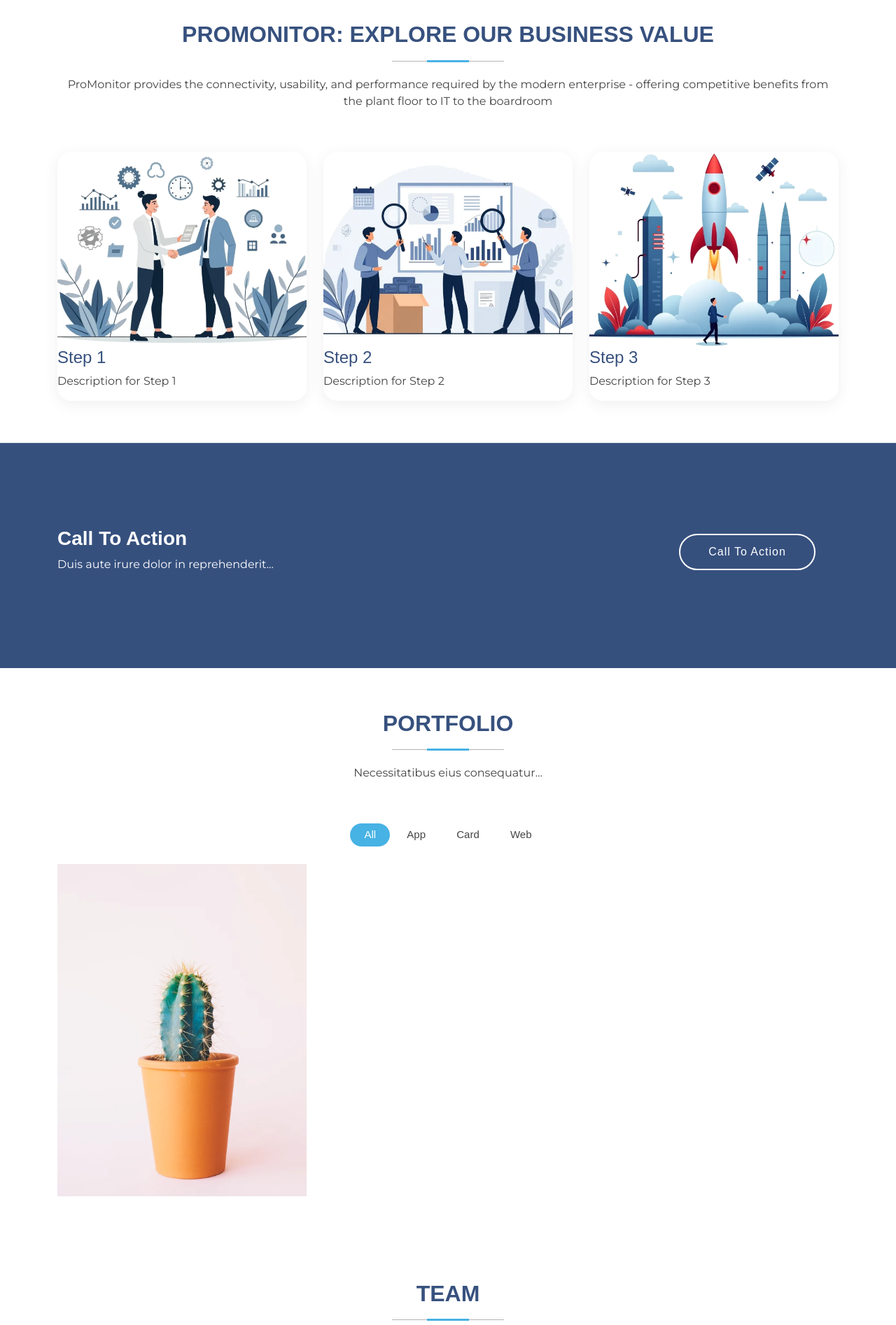
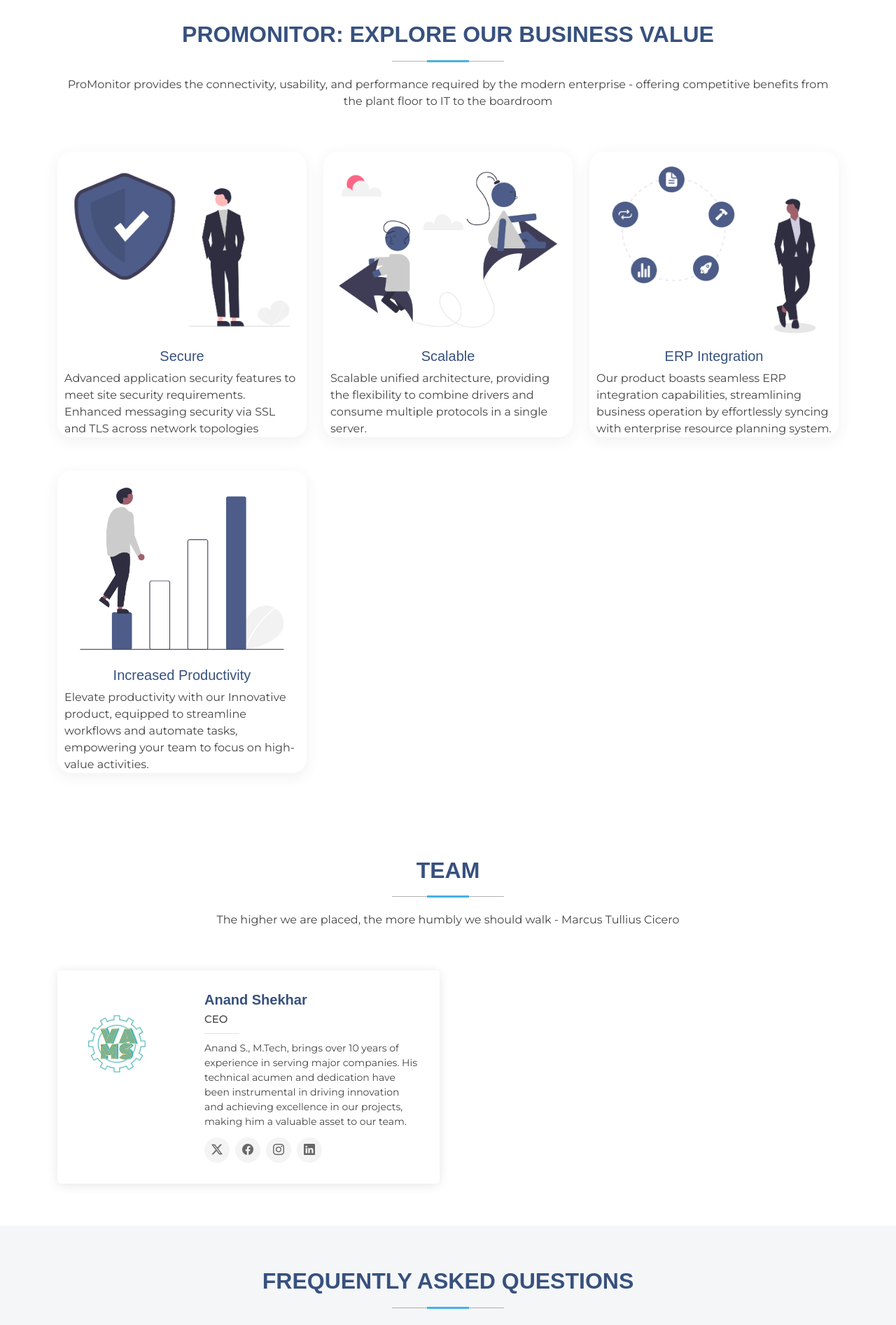
Before and after one commit to vams-mechatronica/website, a Django app: page / in a window 1280 px wide. Shown: the part 2600-4494 px from the top of the page at 70% size. Run offline with Django 4.2, Linux system fonts and the light colour scheme; data comes from the database, SQL or seed files in the repository; both versions use the stored data as it was after the commit; some libraries are stand-ins or nearby versions.

Commit message:
ADD index.html

```diff
--- a/home/admin.py
+++ b/home/admin.py
@@ -1,7 +1,11 @@
 from django.contrib import admin
-from .models import Index, FAQ
+from .models import Index, FAQ, Team
 
 # Register your models here.
 @admin.register(Index)
 class IndexAdmin(admin.ModelAdmin):
     pass
+
+@admin.register(Team)
+class TeamAdmin(admin.ModelAdmin):
+    pass
--- a/home/views.py
+++ b/home/views.py
@@ -1,5 +1,5 @@
 from django.shortcuts import render
-from .models import Index
+from .models import Index, Team
 
 # Create your views here.
 def home(request):
@@ -8,10 +8,15 @@
 def index(request):
     index_items = Index.objects.filter(name__icontains='VAMS').latest('updated_at')
     about_items = Index.objects.filter(name='about_us').latest('updated_at')
+    about_right_items = Index.objects.filter(name='index-about-right').latest('updated_at')
     about_bullet_items = Index.objects.filter(name='about_us_bullets')
     service_items = Index.objects.filter(name='services').latest('updated_at')
+    index_promonitor_2 = Index.objects.filter(name='index-promonitor-2').latest('updated_at')
+    index_promonitor_3 = Index.objects.filter(name='index-promonitor-3').latest('updated_at')
     promonitor_items = Index.objects.filter(name='index-promonitor').latest('updated_at')
     promonitor_feature_items = Index.objects.filter(name='promonitor-features')
+    team_items_member  =  Team.objects.all()
+    team_items = Index.objects.filter(name="index-team").latest('updated_at')
     context = {
         "index": {
             "company_name": index_items.name,
@@ -22,71 +27,64 @@
             "title": about_items.name,
             "description": about_items.description,
             "bullets":[{'description':item.description} for item in about_bullet_items]
-        },"services": {
+        },
+        "about_right": {"description":about_right_items.description},
+        "index_about_2":index_promonitor_2,
+        "index_about_3":index_promonitor_3,
+        "services": {
             "title": service_items.name,
             "description": service_items.description,
         },"promonitor":{
             "title": promonitor_items.name,
             "slogan": promonitor_items.slogan,
             "description": promonitor_items.description,
-        },"promonitor_features":[{'description':item.description} for item in promonitor_feature_items],
+        },"promonitor_features":promonitor_feature_items,
         "call_to_action": {
             "title": "Call To Action",
             "description": "Duis aute irure dolor in reprehenderit...",
             "link": "#"
         },
-        "portfolio": {
-            "title": "Portfolio",
-            "description": "Necessitatibus eius consequatur...",
-            "categories": [
-                {"name": "App", "slug": "app"},
-                {"name": "Card", "slug": "product"},
-                {"name": "Web", "slug": "branding"}
-            ],
-            "items": [
-                {
-                    "title": "App 1",
-                    "description": "Lorem ipsum dolor sit",
-                    "image": "assets/img/portfolio/portfolio-portrait-1.webp",
-                    "category": {"slug": "app"},
-                    "details_link": "portfolio-details.html"
-                },
-                # Add more items...
-            ]
+        # "portfolio": {
+        #     "title": "Portfolio",
+        #     "description": "Necessitatibus eius consequatur...",
+        #     "categories": [
+        #         {"name": "App", "slug": "app"},
+        #         {"name": "Card", "slug": "product"},
+        #         {"name": "Web", "slug": "branding"}
+        #     ],
+        #     "items": [
+        #         {
+        #             "title": "App 1",
+        #             "description": "Lorem ipsum dolor sit",
+        #             "image": "assets/img/portfolio/portfolio-portrait-1.webp",
+        #             "category": {"slug": "app"},
+        #             "details_link": "portfolio-details.html"
+        #         },
+        #         # Add more items...
+        #     ]
+        # },
+        "team": {
+            "title": team_items.slogan,
+            "description": team_items.description,
+            "members": team_items_member
         },
-        "team": {
-            "title": "Team",
-            "description": "Necessitatibus eius consequatur...",
-            "members": [
-                {
-                    "name": "Walter White",
-                    "position": "CEO",
-                    "bio": "Explicabo voluptatem...",
-                    "image": "assets/img/person/person-m-7.webp",
-                    "twitter": "#",
-                    "facebook": "#",
-                    "instagram": "#",
-                    "linkedin": "#"
-                },
-                # Add more members...
-            ]
-        },
-        "pricing": {
-            "title": "Pricing",
-            "description": "Necessitatibus eius consequatur...",
-            "plans": [
-                {
-                    "name": "Free Plan",
-                    "price": "0",
-                    "features": [
-                        {"text": "Quam adipiscing vitae proin", "available": True},
-                        {"text": "Pharetra massa ultricies", "available": False}
-                    ],
-                    "link": "#"
-                },
-                # Add more plans...
-            ]
-        },'faqs': [
+        # "pricing": {
+        #     "title": "Pricing",
+        #     "description": "Necessitatibus eius consequatur...",
+        #     "plans": [
+        #         {
+        #             "name": "Free Plan",
+        #             "price": "0",
+        #             "features": [
+        #                 {"text": "Quam adipiscing vitae proin", "available": True},
+        #                 {"text": "Pharetra massa ultricies", "available": False}
+        #             ],
+        #             "link": "#"
+        #         },
+        #         # Add more plans...
+        #     ]
+        # },
+        'faqs': [
             {'question': 'Non consectetur...', 'answer': 'Feugiat pretium...'},
             # Add more FAQ items here...
         ],
--- /dev/null
+++ b/requirements.txt
@@ -0,0 +1,4 @@
+asgiref==3.8.1
+Django==4.1
+pillow==11.1.0
+sqlparse==0.5.3
--- a/static/assets/css/main.css
+++ b/static/assets/css/main.css
@@ -1274,7 +1274,7 @@
 .work-process .steps-image img {
   width: 100%;
   height: 100%;
-  object-fit: cover;
+  object-fit: contain;
   transition: transform 0.6s ease;
 }
 
--- a/templates/base.html
+++ b/templates/base.html
@@ -102,13 +102,13 @@
             <div class="row gy-4">
                 <div class="col-lg-4 col-md-6 footer-about">
                     <a href="index.html" class="d-flex align-items-center">
-                        <span class="sitename">Arsha</span>
+                        <span class="sitename">VAMS Mechatronica</span>
                     </a>
                     <div class="footer-contact pt-3">
-                        <p>A108 Adam Street</p>
-                        <p>New York, NY 535022</p>
-                        <p class="mt-3"><strong>Phone:</strong> <span>+1 5589 55488 55</span></p>
-                        <p><strong>Email:</strong> <span>info@example.com</span></p>
+                        <p>C-82 Focal Point</p>
+                        <p>Ludhiana, IN 141015</p>
+                        <p class="mt-3"><strong>Phone:</strong> <span>+91 8948313390 </span></p>
+                        <p><strong>Email:</strong> <span>info@vamsmechatronica.in</span></p>
                     </div>
                 </div>
 
--- a/templates/index.html
+++ b/templates/index.html
@@ -112,7 +112,7 @@
       </div>
 
       <div class="col-lg-6" data-aos="fade-up" data-aos-delay="200">
-        <p>Ullamco laboris nisi ut aliquip ex ea commodo consequat. Duis aute irure dolor in reprehenderit in voluptate velit esse cillum dolore eu fugiat nulla pariatur.</p>
+        <p>{{about_right.description}}</p>
         <a href="#" class="read-more"><span>Read More</span><i class="bi bi-arrow-right"></i></a>
       </div>
 
@@ -131,8 +131,8 @@
       <div class="col-lg-7 d-flex flex-column justify-content-center order-2 order-lg-1">
 
         <div class="content px-xl-5" data-aos="fade-up" data-aos-delay="100">
-          <h3><span>Eum ipsam laborum deleniti </span><strong>velit pariatur architecto aut nihil</strong></h3>
-          <p>Lorem ipsum dolor sit amet, consectetur adipiscing elit, sed do eiusmod tempor incididunt ut labore et dolore magna aliqua.</p>
+          <h3><span>{{index_about_2.slogan}}</span><strong></strong></h3>
+          <p>{{index_about_2.description}}</p>
         </div>
 
         <div class="faq-container px-xl-5" data-aos="fade-up" data-aos-delay="200">
@@ -161,8 +161,8 @@
       </div>
 
       <div class="col-lg-6 pt-4 pt-lg-0 content">
-        <h3>Voluptatem dignissimos provident quasi corporis voluptas</h3>
-        <p class="fst-italic">Lorem ipsum dolor sit amet, consectetur adipiscing elit, sed do eiusmod tempor incididunt ut labore et dolore magna aliqua.</p>
+        <h3>{{index_about_3.slogan}}</h3>
+        <p class="fst-italic">{{index_about_3.description}}</p>
 
         <div class="skills-content skills-animation">
           <!-- Skills bars remain unchanged -->
@@ -202,37 +202,17 @@
   <div class="container" data-aos="fade-up" data-aos-delay="100">
 
     <div class="row gy-5">
-
+      {% for pf in promonitor_features %}
       <div class="col-lg-4" data-aos="fade-up" data-aos-delay="200">
         <div class="steps-item">
           <div class="steps-image">
-            <img src="{% static 'assets/img/steps/steps-1.webp' %}" alt="Step 1" class="img-fluid" loading="lazy">
+            <img src="{{ pf.logo.url }}" alt="{{pf.slogan}}" class="img-fluid" loading="lazy">
           </div>
-          <h4>Step 1</h4>
-          <p>Description for Step 1</p>
+          <h5 style="text-align: center;">{{pf.slogan}}</h5>
+          <p style="margin: 0px 10px;">{{pf.description}}</p>
         </div>
       </div>
-
-      <div class="col-lg-4" data-aos="fade-up" data-aos-delay="300">
-        <div class="steps-item">
-          <div class="steps-image">
-            <img src="{% static 'assets/img/steps/steps-2.webp' %}" alt="Step 2" class="img-fluid" loading="lazy">
-          </div>
-          <h4>Step 2</h4>
-          <p>Description for Step 2</p>
-        </div>
-      </div>
-
-      <div class="col-lg-4" data-aos="fade-up" data-aos-delay="400">
-        <div class="steps-item">
-          <div class="steps-image">
-            <img src="{% static 'assets/img/steps/steps-3.webp' %}" alt="Step 3" class="img-fluid" loading="lazy">
-          </div>
-          <h4>Step 3</h4>
-          <p>Description for Step 3</p>
-        </div>
-      </div>
-
+      {% endfor %}
     </div>
 
   </div>
@@ -241,7 +221,7 @@
 
 <!-- Call To Action Section -->
 
-<section id="call-to-action" class="call-to-action section dark-background">
+{% comment %} <section id="call-to-action" class="call-to-action section dark-background">
 
   <img src="{% static 'assets/img/bg/bg-8.webp' %}" alt="">
 
@@ -257,10 +237,10 @@
     </div>
   </div>
 
-</section>
+</section> {% endcomment %}
 
 <!-- Portfolio Section -->
-<section id="portfolio" class="portfolio section">
+{% comment %} <section id="portfolio" class="portfolio section">
   <div class="container section-title" data-aos="fade-up">
     <h2>{{ portfolio.title }}</h2>
     <p>{{ portfolio.description }}</p>
@@ -292,7 +272,7 @@
 
     </div>
   </div>
-</section>
+</section> {% endcomment %}
 
 <!-- Team Section -->
 <section id="team" class="team section">
@@ -306,10 +286,10 @@
       {% for member in team.members %}
         <div class="col-lg-6" data-aos="fade-up" data-aos-delay="{{ forloop.counter|add:"1" }}00">
           <div class="team-member d-flex align-items-start">
-            <div class="pic"><img src="{% static member.image %}" class="img-fluid" alt="{{ member.name }}"></div>
+            <div class="pic"><img src="{{member.profile.url }}" class="img-fluid" alt="{{ member.name }}"></div>
             <div class="member-info">
               <h4>{{ member.name }}</h4>
-              <span>{{ member.position }}</span>
+              <span>{{ member.designation }}</span>
               <p>{{ member.bio }}</p>
               <div class="social">
                 <a href="{{ member.twitter }}"><i class="bi bi-twitter-x"></i></a>
@@ -326,7 +306,7 @@
 </section>
 
 <!-- Pricing Section -->
-<section id="pricing" class="pricing section light-background">
+{% comment %} <section id="pricing" class="pricing section light-background">
   <div class="container section-title" data-aos="fade-up">
     <h2>{{ pricing.title }}</h2>
     <p>{{ pricing.description }}</p>
@@ -353,10 +333,10 @@
       {% endfor %}
     </div>
   </div>
-</section>
+</section> {% endcomment %}
 
 <!-- Faq 2 Section -->
-{% load static %}
+{% comment %} {% load static %} {% endcomment %}
 
 <section id="faq-2" class="faq-2 section light-background">
   <div class="container section-title" data-aos="fade-up">
@@ -414,7 +394,7 @@
   </div>
 </section>
 
-<section id="recent-blog-postst" class="recent-blog-postst section light-background">
+{% comment %} <section id="recent-blog-postst" class="recent-blog-postst section light-background">
   <div class="container section-title" data-aos="fade-up">
     <h2>Recent Blog Posts</h2>
     <p>Necessitatibus eius consequatur...</p>
@@ -448,7 +428,7 @@
       {% endfor %}
     </div>
   </div>
-</section>
+</section> {% endcomment %}
 
 <section id="contact" class="contact section">
 
--- a/vamsmechatronica/urls.py
+++ b/vamsmechatronica/urls.py
@@ -15,8 +15,14 @@
 """
 from django.contrib import admin
 from django.urls import path,include
+from django.conf import settings
+from django.conf.urls.static import static
 
 urlpatterns = [
     path('admin/', admin.site.urls),
     path('', include('home.urls')),
 ]
+
+# if not settings.DEBUG:
+urlpatterns += static(settings.STATIC_URL, document_root=settings.STATIC_ROOT)
+urlpatterns += static(settings.MEDIA_URL, document_root=settings.MEDIA_ROOT)
```
Also changed, not shown: home/models.py (+22 -0 lines), db.sqlite3, home/migrations/0004_team.py (added), home/migrations/0005_team_profile.py (added), media/index/logo/undraw_product-iteration_r2wg.png (added), media/index/logo/undraw_security-on_btwg.png (added), media/index/logo/undraw_share_1zw4.png (added), media/index/logo/undraw_stepping-up_4q3b.png (added), media/index/profile/TGBO0320.PNG (added).
